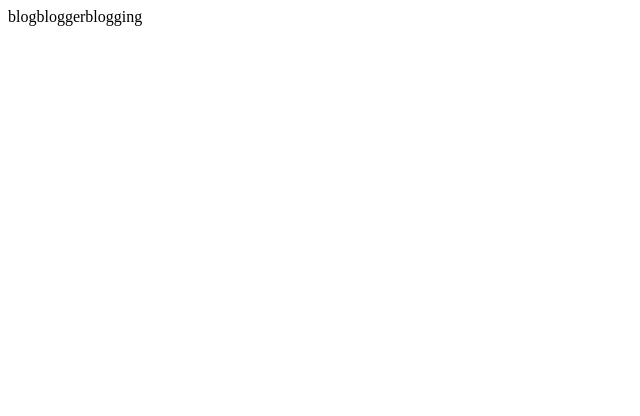
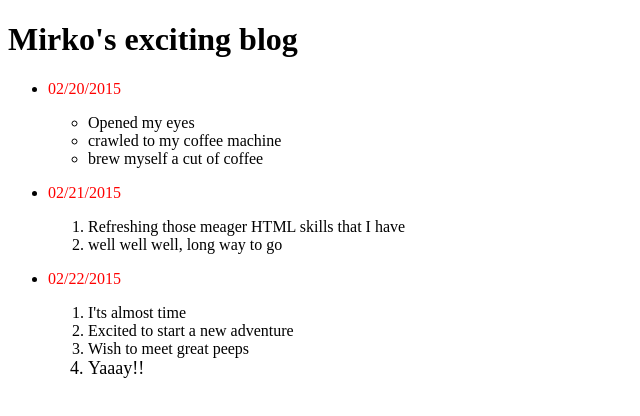
Before and after one commit to xiangormirko/xiangormirko.github.io, a plain HTML site: page blog/index.html in a window 1280 px wide. Shown: the whole page, without its empty margins (0-640 px from the left). Drawn offline with Linux system fonts and the light colour scheme.

Commit message:
should be fine

```diff
--- a/blog/index.html
+++ b/blog/index.html
@@ -1,19 +1,33 @@
 <!DOCTYPE html>
-
 <html>
     <head>
-        <title>Blog page</title>
+        <title>Blog Page</title>
     </head>
-
     <body>
 
-        <table>
-            <tr>blog</tr>
-            <tr>blogger</tr>
-            <tr>blogging</tr>
-
-        </table>
-
+        <h1>Mirko's exciting blog</h1>
+        <ul>
+            <li><p style="color:red">02/20/2015</p>
+                <ul>
+                    <li style="font-family:Futura">Opened my eyes</li>
+                    <li style="font-family:Futura">crawled to my coffee machine</li>
+                    <li style="font-family:Futura">brew myself a cut of coffee</li>
+                </ul>
+            </li>
+            <li><p style="color:red">02/21/2015</p>
+                <ol>
+                    <li style="font-family:Futura">Refreshing those meager HTML skills that I have</li>
+                    <li style="font-family:Futura">well well well, long way to go</li>
+                </ol>
+            </li>
+            <li><p style="color:red">02/22/2015</p>
+                <ol>
+                    <li style="font-family:Futura">I'ts almost time</li>
+                    <li style="font-family:Futura">Excited to start a new adventure</li>
+                    <li style="font-family:Futura">Wish to meet great peeps</li>
+                    <li style="font-size:18px; font-family:Futura">Yaaay!!</li>
+                </ol>
+            </li>
+        </ul>
     </body>
-
 </html>
```
Also changed, not shown: coffee/index.html (+3 -15 lines), coffee/pics/coffee.jpeg (added), images/coffee.jpeg (added).
